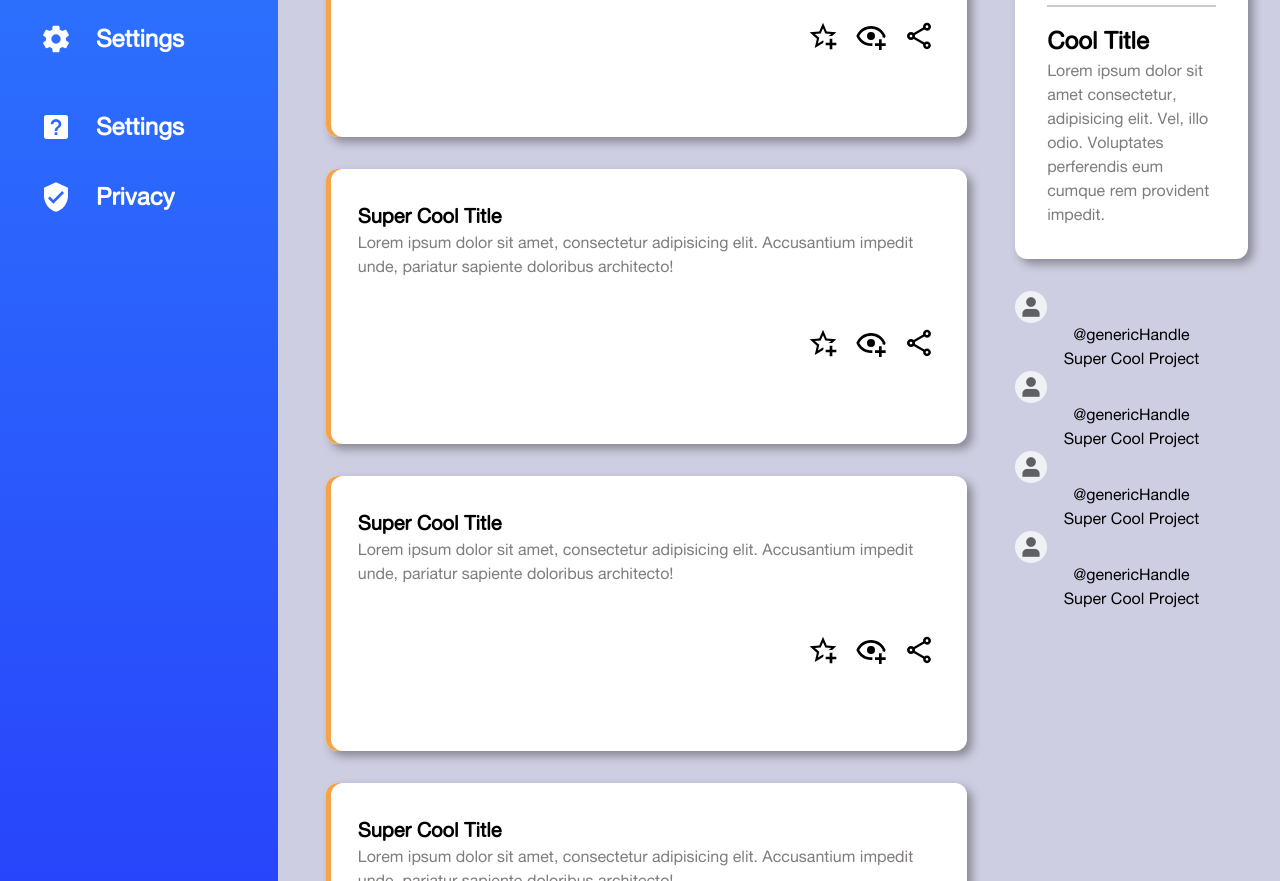
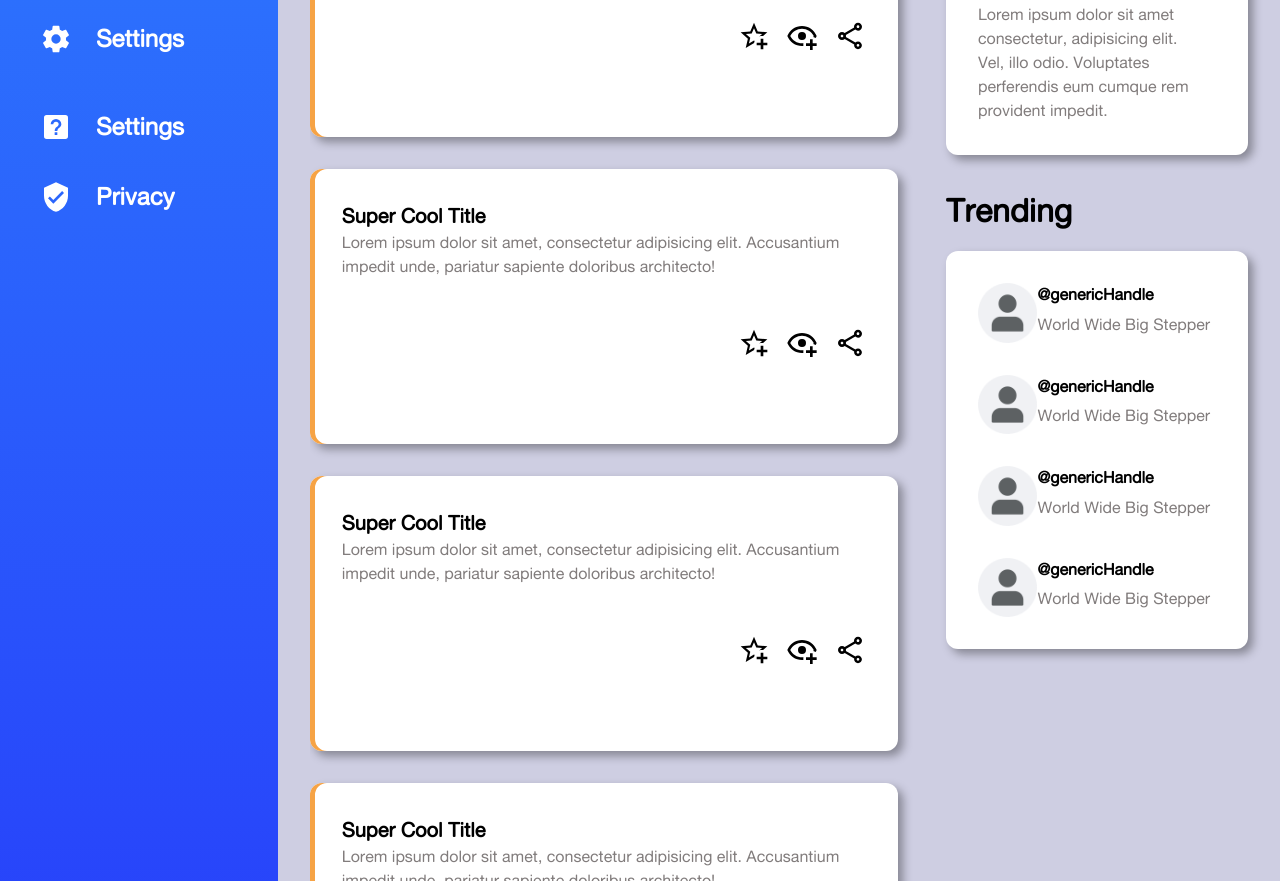
Before and after one commit to emianuelul/admin-dashboard, a plain HTML site: page index.html in a window 1280 px wide. Shown: the part 777-1658 px from the top of the page. Drawn offline with Linux system fonts and the light colour scheme.

Commit message:
style: finish main section

```diff
--- a/index.html
+++ b/index.html
@@ -205,6 +205,7 @@
             </div>
           </div>
         </div>
+        <div class="right">
           <div class="announcements">
             <h1>Announcements</h1>
             <div class="ancmt-container">
@@ -235,13 +236,15 @@
             </div>
           </div>
           <div class="trending">
+            <h1>Trending</h1>
+            <div class="trending-container">
               <div class="user">
                 <img
                   src="./images/profile-picture.png"
                   alt="trending-user-avatar"
                 />
                 <p class="handle">@genericHandle</p>
-            <p class="name">Super Cool Project</p>
+                <p class="name">World Wide Big Stepper</p>
               </div>
               <div class="user">
                 <img
@@ -249,7 +252,7 @@
                   alt="trending-user-avatar"
                 />
                 <p class="handle">@genericHandle</p>
-            <p class="name">Super Cool Project</p>
+                <p class="name">World Wide Big Stepper</p>
               </div>
               <div class="user">
                 <img
@@ -257,7 +260,7 @@
                   alt="trending-user-avatar"
                 />
                 <p class="handle">@genericHandle</p>
-            <p class="name">Super Cool Project</p>
+                <p class="name">World Wide Big Stepper</p>
               </div>
               <div class="user">
                 <img
@@ -265,7 +268,9 @@
                   alt="trending-user-avatar"
                 />
                 <p class="handle">@genericHandle</p>
-            <p class="name">Super Cool Project</p>
+                <p class="name">World Wide Big Stepper</p>
+              </div>
+            </div>
           </div>
         </div>
       </div>
--- a/styles/styles.css
+++ b/styles/styles.css
@@ -282,11 +282,9 @@ input[type="search"]::-webkit-search-results-decoration {
 
 .main {
   display: grid;
-  grid-template-columns: 3fr 1fr;
-  grid-template-rows: 0.25fr 1fr;
+  grid-template-columns: 2fr 1fr;
 
   padding: 2rem;
-
   gap: 2rem;
 }
 
@@ -303,8 +301,8 @@ input[type="search"]::-webkit-search-results-decoration {
   display: grid;
   grid-template-columns: repeat(auto-fit, minmax(350px, 1fr));
   grid-auto-rows: 275px;
-
   padding: 1rem;
+  padding-left: 0;
 
   gap: 2rem;
 }
@@ -372,3 +370,55 @@ input[type="search"]::-webkit-search-results-decoration {
   font-size: 1rem;
   color: rgb(129, 124, 124);
 }
+
+.trending-container {
+  text-align: left;
+
+  background-color: white;
+  border-radius: 12px;
+  padding: 2rem;
+
+  box-shadow: 5px 5px 10px rgb(0 0 0 / 35%);
+}
+
+.trending img {
+  display: inline-block;
+}
+
+.trending-container {
+  display: flex;
+  flex-direction: column;
+  gap: 2rem;
+}
+
+.trending .user {
+  display: grid;
+  grid-template-columns: 1fr 3fr;
+  grid-template-rows: 1fr 1fr;
+}
+
+.trending .user > img {
+  grid-row: 1/3;
+  width: 64px;
+  justify-self: left;
+}
+
+.trending .user > .handle {
+  font-weight: bold;
+}
+
+.trending .user > .name {
+  color: rgb(129, 124, 124);
+}
+
+.trending > h1,
+.announcements > h1 {
+  padding-bottom: 1rem;
+  text-align: left;
+}
+
+.right {
+  display: flex;
+  flex-direction: column;
+  gap: 2rem;
+}
```
Lines whose indentation alone changed are shown as unchanged.
